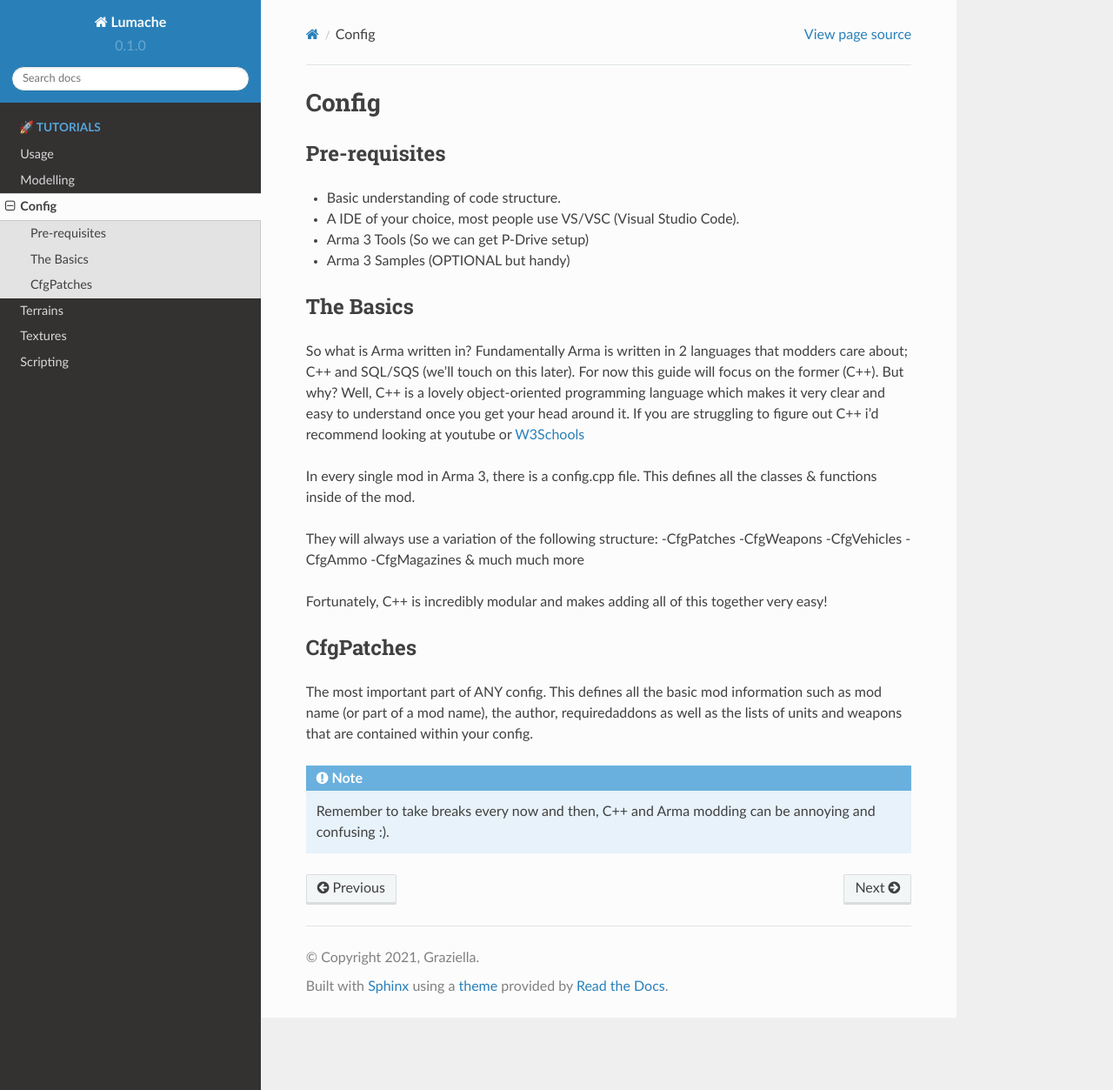
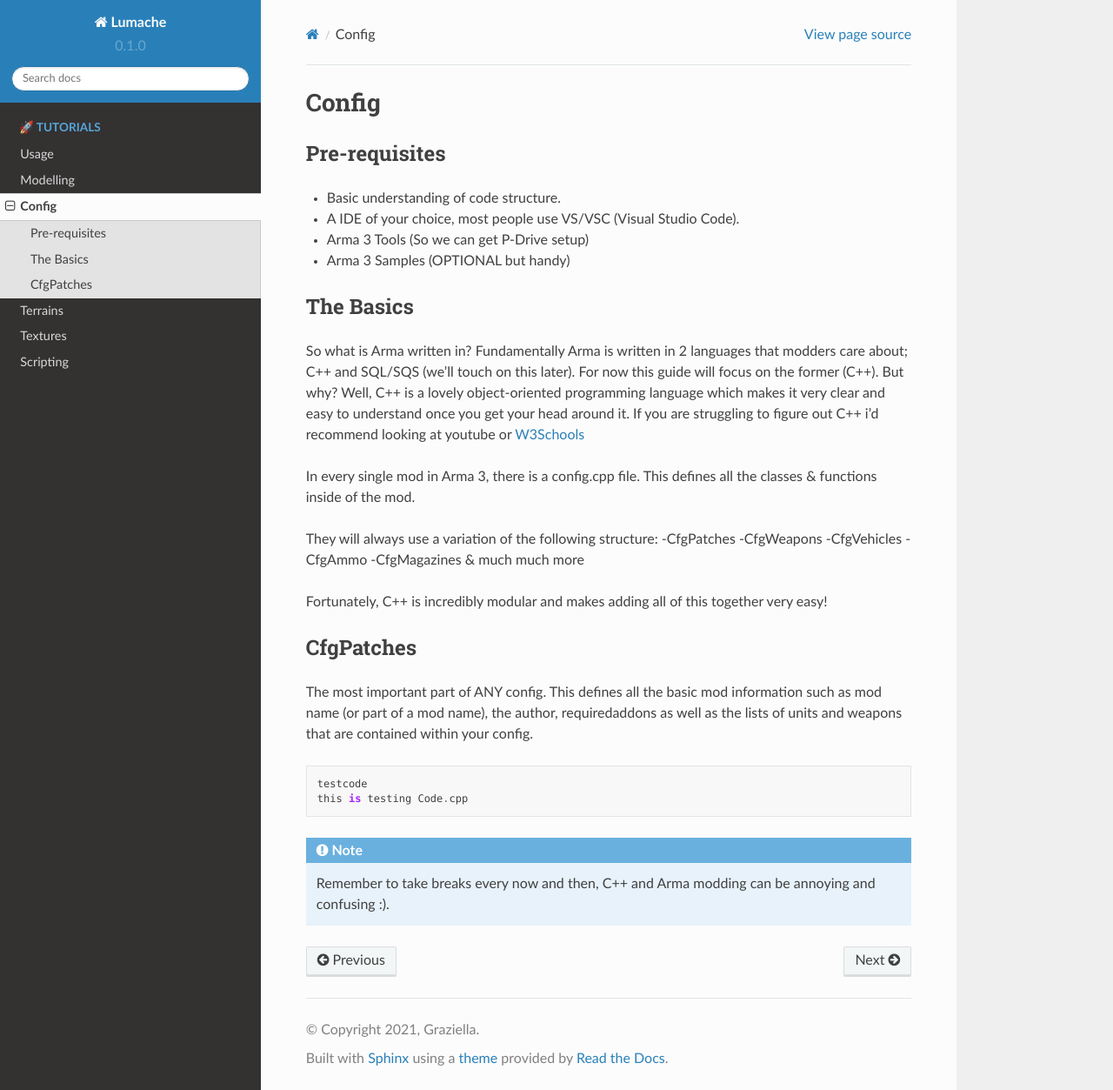
Before and after one commit to Helix-Studios/armawiki, a Sphinx documentation site: the page built from docs/source/Config/Config.rst, in a window 1280 px wide and 1253 px high. Shown: the whole window at 87% size. Built offline with Sphinx 7.4.7 and the Read the Docs theme 2.0.0, drawn with Linux system fonts in a browser that asks for light colours.

Commit message:
config test 2

```diff
--- a/docs/source/Config/Config.rst
+++ b/docs/source/Config/Config.rst
@@ -59,7 +59,10 @@ The most important part of ANY config. This defines all the basic mod informatio
             skipWhenMissingDependencies = 1;
         };
     };
+.. code-block::
 
+    testcode
+    this is testing Code.cpp
 
 .. note::
     Remember to take breaks every now and then, C++ and Arma modding can be annoying and confusing :).
```
